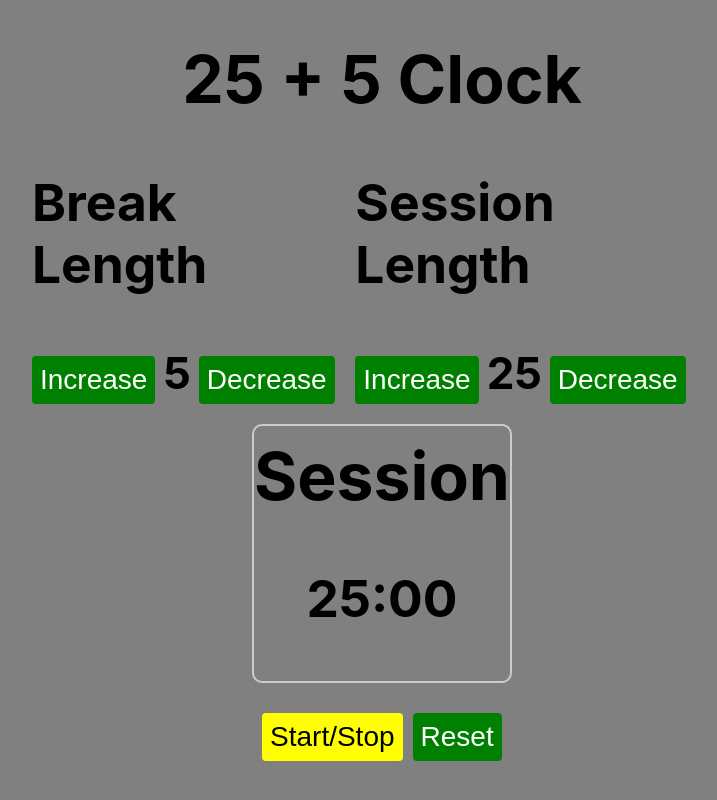
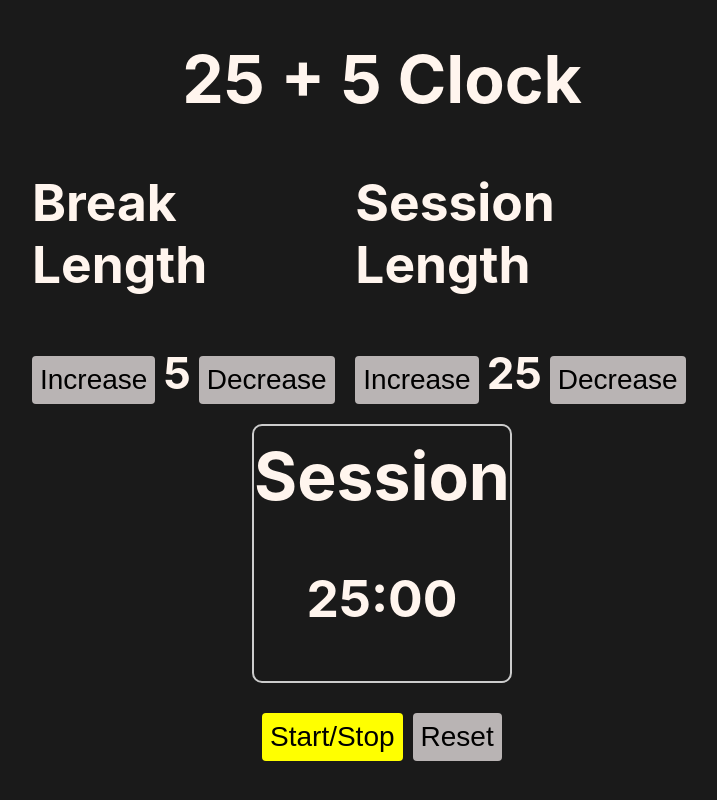
Before and after one commit to CanOguzz/react-25-5-clock, a React (Create React App) app: page / in a window 1280 px wide. Shown: the whole page, without its empty margins (258-975 px from the left). Built offline with nearby package versions, Linux system fonts and the light colour scheme; the HTML template or start-up script is replaced by a standard one.

Commit message:
Update Clock component styles and fix bug in Clock.jsx

```diff
--- a/src/Components/Component/Clock.css
+++ b/src/Components/Component/Clock.css
@@ -1,5 +1,5 @@
 body {
-    background-color: gray;
+    background-color:  #1a1a1a;
     font-size: 44px
   }
 
@@ -9,10 +9,13 @@ body {
       flex-direction: column;
       justify-content: center;
       align-items: center;
+      color: seashell
+
   }
 
   .wrapper h2 {
     margin: 0;
+    ;
   }
 
   .break-session-length {
@@ -25,16 +28,18 @@ body {
     border: none;
     padding: 8px;
     font-size: 28px;
+    cursor: pointer;
     border-radius: 4px;
+
   }
 
   div > button {
-    color: white;
-    background-color: green;
+    color: rgb(0, 0, 0);
+    background-color: rgb(185, 180, 180);
   }
 
   div button:nth-child(2) {
-    color: #000;
+    color: #000000;
     background-color: yellow;
   }
 
--- a/src/Components/Component/Clock.jsx
+++ b/src/Components/Component/Clock.jsx
@@ -77,7 +77,7 @@ export const Clock = () => {
   //turn back
   const clock = () => {
     if (play) {
-      //timeout;
+
       resetTimer();
     } else {
       clearTimeout(timeout);
```
